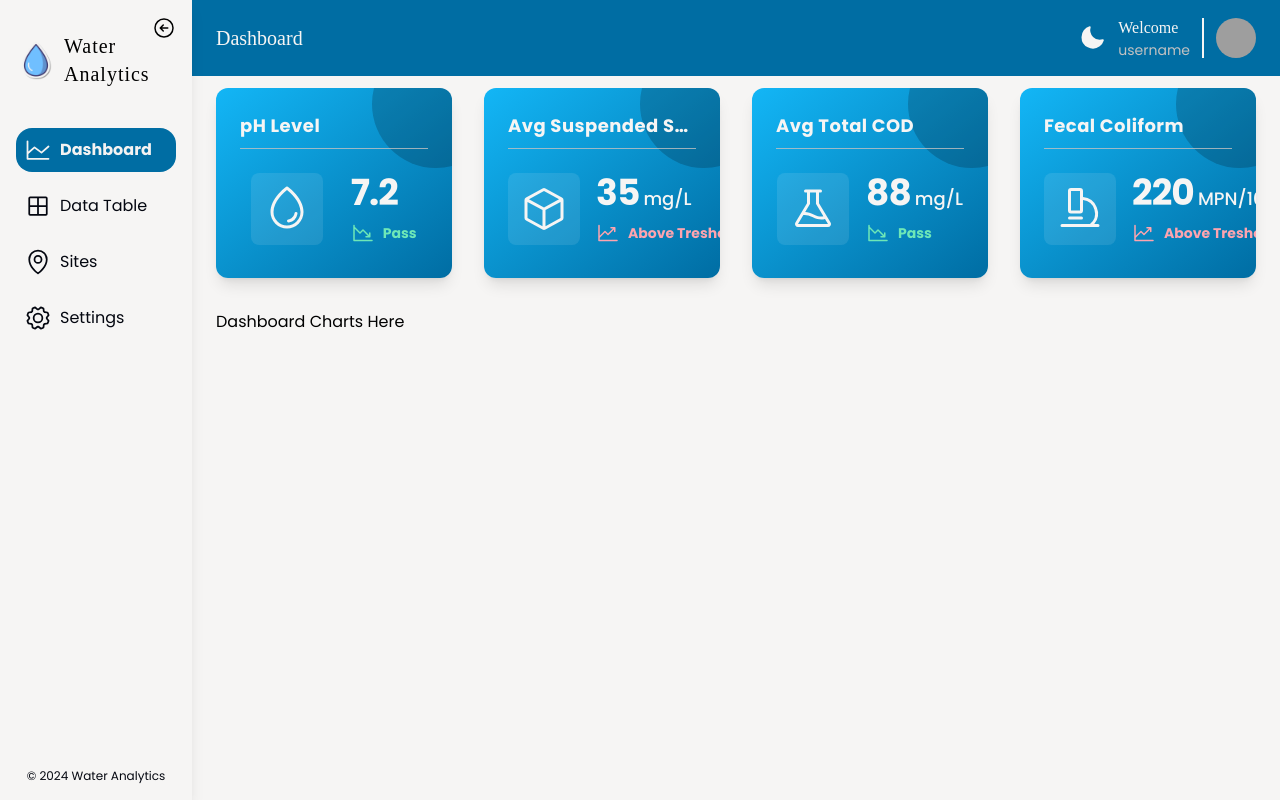
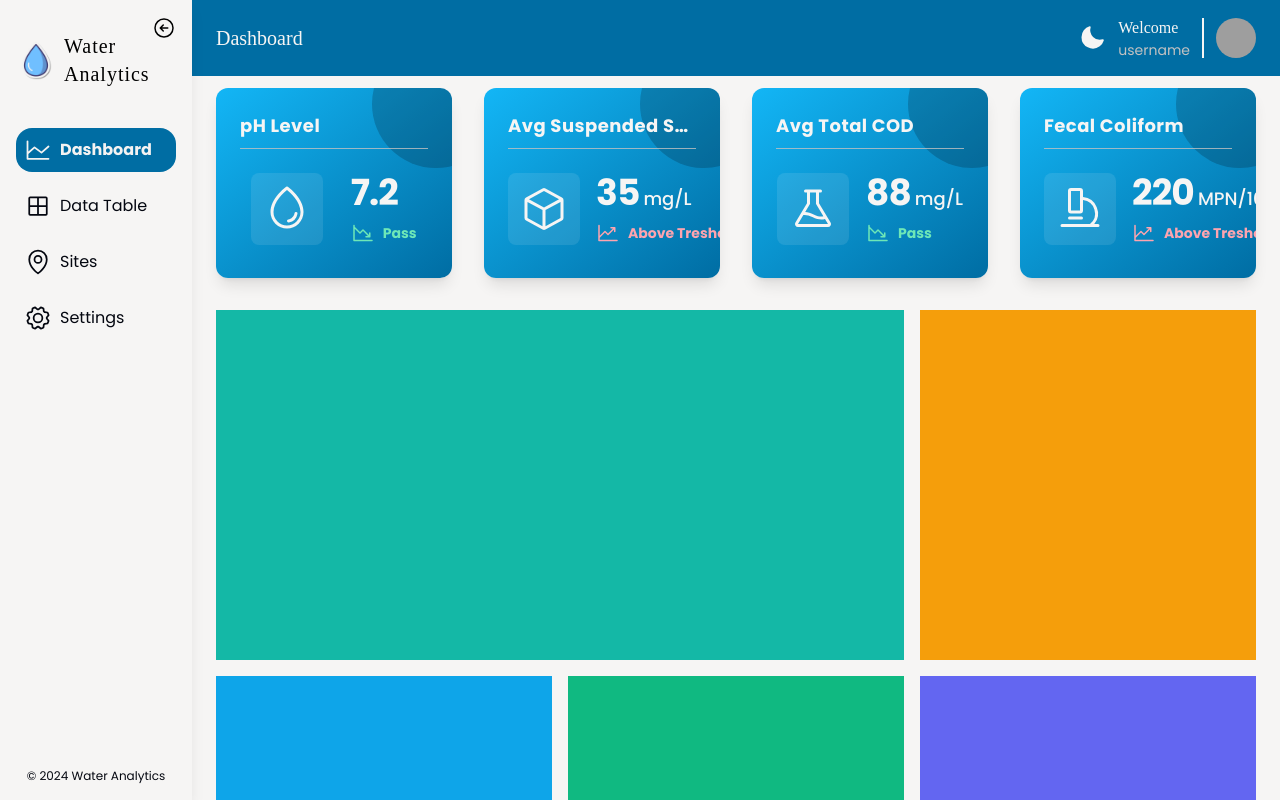
Before and after one commit to bryancastillo10/water-analytics, a React (Vite) app in the folder client/: page /role/dashboard in a window 1280 px wide. Built offline with nearby package versions, Linux system fonts and the light colour scheme; grey boxes are pictures that could not be loaded; a web font is replaced by a local one.

Commit message:
🟦 layout: dashboard grid layout

```diff
--- a/client/src/components/layout/AppLayout.tsx
+++ b/client/src/components/layout/AppLayout.tsx
@@ -20,12 +20,12 @@ const AppLayout = () => {
         isSidebarExpanded={isSidebarExpanded}
         toggleSidebar={toggleSidebar}
       />
-      <div className="flex-1 md:pl-12 xl:pl-0">
+      <div className="flex-1 flex flex-col md:pl-12 xl:pl-0">
         <Navbar
           isSidebarExpanded={isSidebarExpanded}
           toggleSidebar={toggleSidebar}
         />
-        <section className="py-3 px-6">
+        <section className="flex-1 overflow-auto py-3 px-6">
           <Outlet />
         </section>
       </div>
--- a/client/src/features/dashboard/Dashboard.tsx
+++ b/client/src/features/dashboard/Dashboard.tsx
@@ -3,8 +3,8 @@ import { statisticsCard } from "./api/mockData"
 
 const Dashboard = () => {
   return (
-    <main>
-      <div className="grid grid-cols-1 gap-y-4 place-items-center md:grid-cols-2 xl:grid-cols-4 xl:place-items-start gap-8">
+    <main className="">
+      <div className="grid gap-y-4 grid-cols-1 md:grid-cols-2 xl:grid-cols-4 sm:place-items-center xl:place-items-start gap-8">
         {statisticsCard.map((item) => (
           <DashboardCard
             key={item.id}
@@ -14,14 +14,22 @@ const Dashboard = () => {
             value={item.value}
             unit={item.unit}
           />
-      ))}
+        ))}
       </div>
-      <div className="mt-8">
+      <div className="grid grid-cols-1 gap-4 mt-8 sm:grid-cols-2 xl:grid-cols-3">
+        {/* Spanning two columns on larger screens */}
+        <div className="col-span-1 xl:col-span-2 h-[350px] bg-teal-500"></div>
 
-        Dashboard Charts Here
+        {/* Single-column items */}
+        <div className="col-span-1 h-[350px] bg-amber-500"></div>
+        <div className="col-span-1 h-[350px] bg-sky-500"></div>
+
+        {/* Full-width on mobile, balanced columns on larger screens */}
+        <div className="col-span-1 sm:col-span-2 xl:col-span-1 h-[350px] bg-emerald-500"></div>
+        <div className="col-span-1 sm:col-span-2 xl:col-span-1 h-[350px] bg-indigo-500"></div>
       </div>
     </main>
-  )
+  );
 }
 
 export default Dashboard
```
